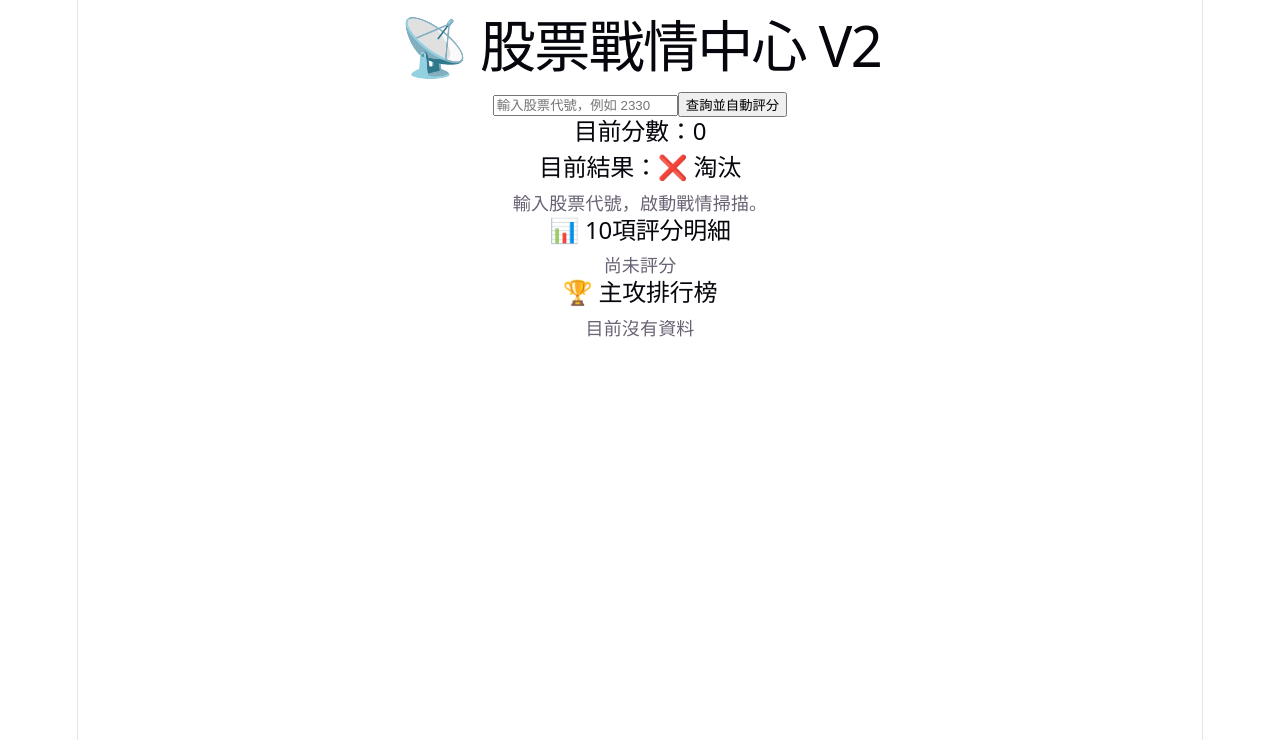
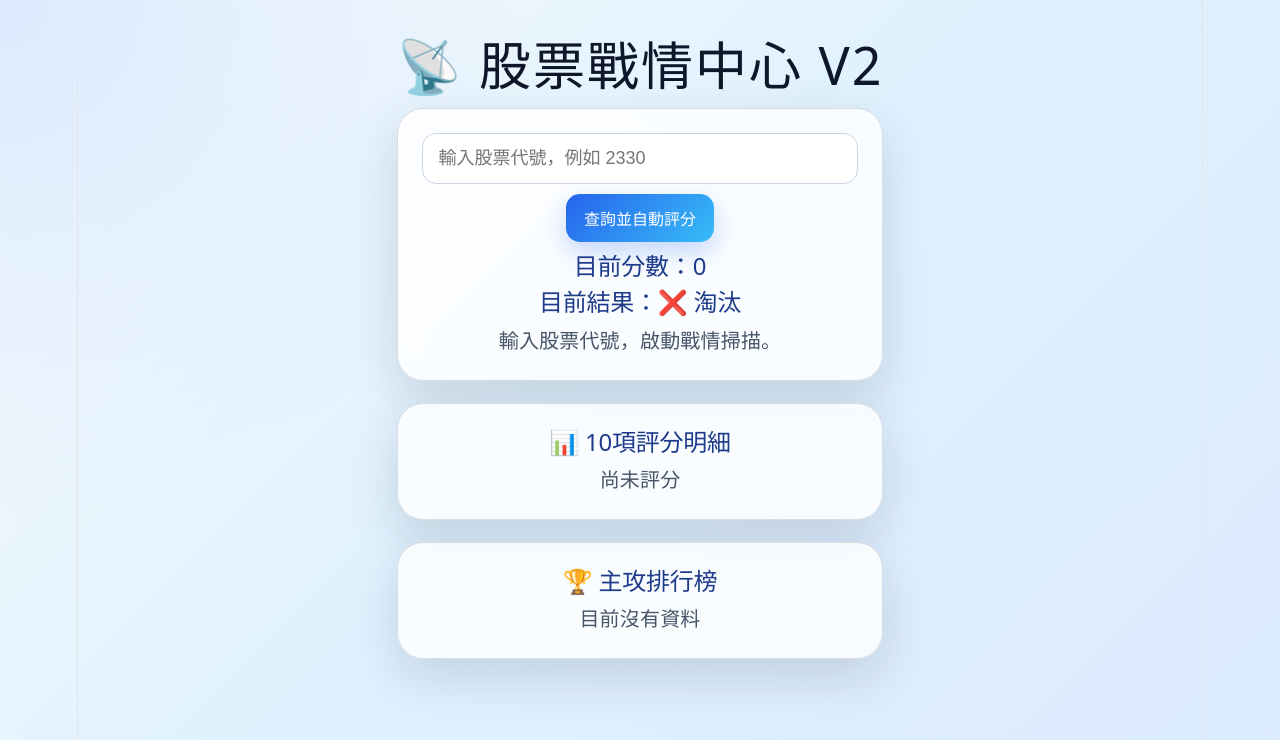
Before and after one commit to shihmingjay/vitejs-vite-sdgipewj, a React (Vite) app: page / in a window 1280 px wide. Shown: the top 740 px of the page. Built offline with nearby package versions, Linux system fonts and the light colour scheme.

Commit message:
upgrade ui design and stock cards

```diff
--- a/src/App.css
+++ b/src/App.css
@@ -1,184 +1,114 @@
-.counter {
+* {
+  box-sizing: border-box;
+}
+
+body {
+  margin: 0;
+  font-family: "Segoe UI", Arial, sans-serif;
+  background:
+    radial-gradient(circle at top left, #dbeafe 0%, transparent 35%),
+    linear-gradient(135deg, #f8fafc 0%, #e0f2fe 45%, #dbeafe 100%);
+  color: #1e293b;
+}
+
+.app {
+  min-height: 100vh;
+  max-width: 1080px;
+  margin: 0 auto;
+  padding: 32px 20px;
+  text-align: center;
+}
+
+h1 {
+  font-size: 52px;
+  margin: 20px 0 30px;
+  color: #0f172a;
+  letter-spacing: 2px;
+}
+
+h2 {
+  color: #1e3a8a;
+}
+
+h3 {
+  color: #334155;
+}
+
+input {
+  width: min(100%, 520px);
+  padding: 14px 16px;
+  border: 1px solid #cbd5e1;
+  border-radius: 14px;
+  font-size: 18px;
+  outline: none;
+  background: white;
+}
+
+input:focus {
+  border-color: #2563eb;
+  box-shadow: 0 0 0 4px rgba(37, 99, 235, 0.15);
+}
+
+button {
+  margin: 10px;
+  padding: 12px 18px;
+  border: none;
+  border-radius: 14px;
+  background: linear-gradient(135deg, #2563eb, #38bdf8);
+  color: white;
   font-size: 16px;
-  padding: 5px 10px;
-  border-radius: 5px;
-  color: var(--accent);
-  background: var(--accent-bg);
-  border: 2px solid transparent;
-  transition: border-color 0.3s;
-  margin-bottom: 24px;
+  font-weight: 700;
+  cursor: pointer;
+  box-shadow: 0 10px 24px rgba(37, 99, 235, 0.25);
+}
 
-  &:hover {
-    border-color: var(--accent-border);
+button:hover {
+  transform: translateY(-1px);
+}
+
+.stock-card {
+  width: min(100%, 720px);
+  margin: 22px auto;
+  padding: 24px;
+  border-radius: 26px;
+  background: rgba(255, 255, 255, 0.82);
+  border: 1px solid rgba(148, 163, 184, 0.35);
+  box-shadow: 0 18px 50px rgba(15, 23, 42, 0.14);
+  backdrop-filter: blur(14px);
+}
+
+.stock-card p {
+  font-size: 20px;
+  line-height: 1.55;
+  color: #475569;
+}
+
+.stock-card small {
+  color: #64748b;
+}
+
+.stock-card .stock-card {
+  width: 100%;
+  background: #f8fafc;
+  box-shadow: none;
+  border-left: 8px solid #38bdf8;
+}
+
+@media (max-width: 640px) {
+  h1 {
+    font-size: 34px;
   }
-  &:focus-visible {
-    outline: 2px solid var(--accent);
-    outline-offset: 2px;
+
+  .stock-card {
+    padding: 18px;
+  }
+
+  .stock-card p {
+    font-size: 17px;
+  }
+
+  button {
+    width: 100%;
+    margin: 8px 0;
   }
 }
-
-.hero {
-  position: relative;
-
-  .base,
-  .framework,
-  .vite {
-    inset-inline: 0;
-    margin: 0 auto;
-  }
-
-  .base {
-    width: 170px;
-    position: relative;
-    z-index: 0;
-  }
-
-  .framework,
-  .vite {
-    position: absolute;
-  }
-
-  .framework {
-    z-index: 1;
-    top: 34px;
-    height: 28px;
-    transform: perspective(2000px) rotateZ(300deg) rotateX(44deg) rotateY(39deg)
-      scale(1.4);
-  }
-
-  .vite {
-    z-index: 0;
-    top: 107px;
-    height: 26px;
-    width: auto;
-    transform: perspective(2000px) rotateZ(300deg) rotateX(40deg) rotateY(39deg)
-      scale(0.8);
-  }
-}
-
-#center {
-  display: flex;
-  flex-direction: column;
-  gap: 25px;
-  place-content: center;
-  place-items: center;
-  flex-grow: 1;
-
-  @media (max-width: 1024px) {
-    padding: 32px 20px 24px;
-    gap: 18px;
-  }
-}
-
-#next-steps {
-  display: flex;
-  border-top: 1px solid var(--border);
-  text-align: left;
-
-  & > div {
-    flex: 1 1 0;
-    padding: 32px;
-    @media (max-width: 1024px) {
-      padding: 24px 20px;
-    }
-  }
-
-  .icon {
-    margin-bottom: 16px;
-    width: 22px;
-    height: 22px;
-  }
-
-  @media (max-width: 1024px) {
-    flex-direction: column;
-    text-align: center;
-  }
-}
-
-#docs {
-  border-right: 1px solid var(--border);
-
-  @media (max-width: 1024px) {
-    border-right: none;
-    border-bottom: 1px solid var(--border);
-  }
-}
-
-#next-steps ul {
-  list-style: none;
-  padding: 0;
-  display: flex;
-  gap: 8px;
-  margin: 32px 0 0;
-
-  .logo {
-    height: 18px;
-  }
-
-  a {
-    color: var(--text-h);
-    font-size: 16px;
-    border-radius: 6px;
-    background: var(--social-bg);
-    display: flex;
-    padding: 6px 12px;
-    align-items: center;
-    gap: 8px;
-    text-decoration: none;
-    transition: box-shadow 0.3s;
-
-    &:hover {
-      box-shadow: var(--shadow);
-    }
-    .button-icon {
-      height: 18px;
-      width: 18px;
-    }
-  }
-
-  @media (max-width: 1024px) {
-    margin-top: 20px;
-    flex-wrap: wrap;
-    justify-content: center;
-
-    li {
-      flex: 1 1 calc(50% - 8px);
-    }
-
-    a {
-      width: 100%;
-      justify-content: center;
-      box-sizing: border-box;
-    }
-  }
-}
-
-#spacer {
-  height: 88px;
-  border-top: 1px solid var(--border);
-  @media (max-width: 1024px) {
-    height: 48px;
-  }
-}
-
-.ticks {
-  position: relative;
-  width: 100%;
-
-  &::before,
-  &::after {
-    content: '';
-    position: absolute;
-    top: -4.5px;
-    border: 5px solid transparent;
-  }
-
-  &::before {
-    left: 0;
-    border-left-color: var(--border);
-  }
-  &::after {
-    right: 0;
-    border-right-color: var(--border);
-  }
-}
```
